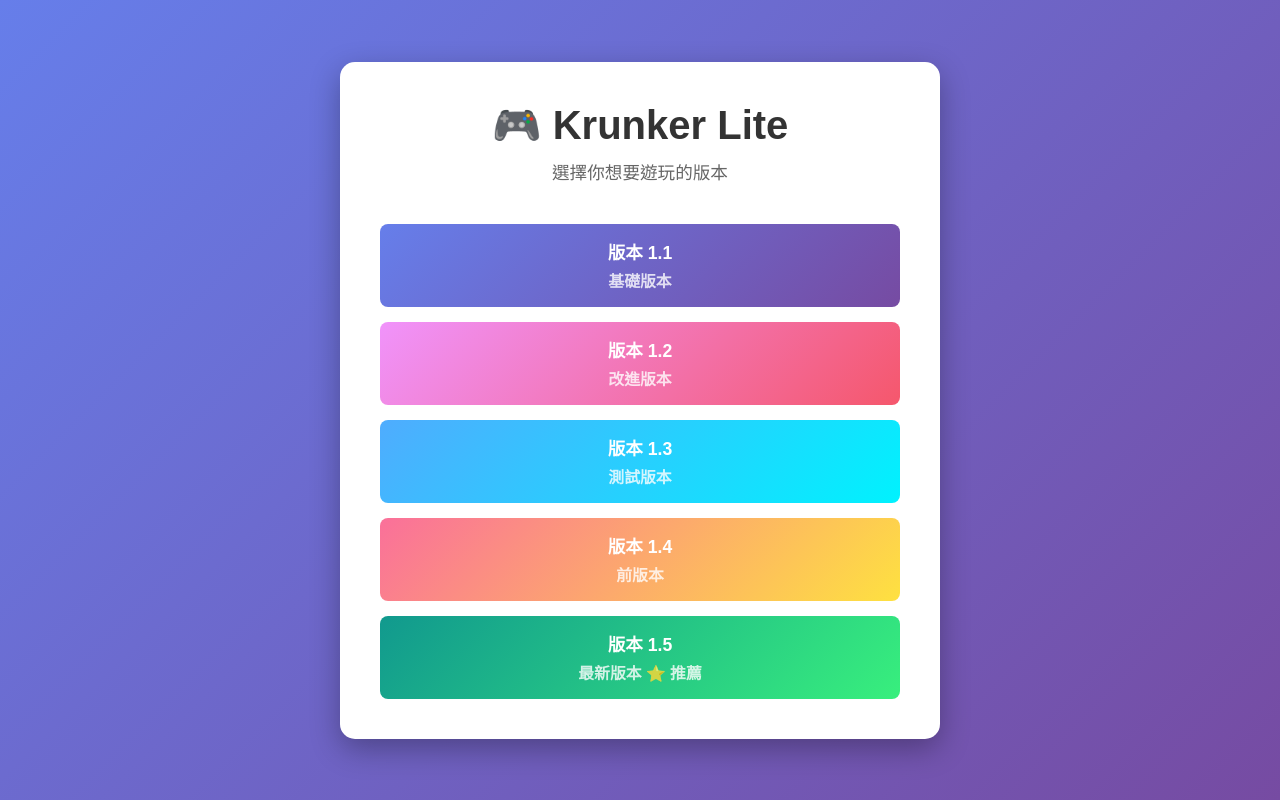
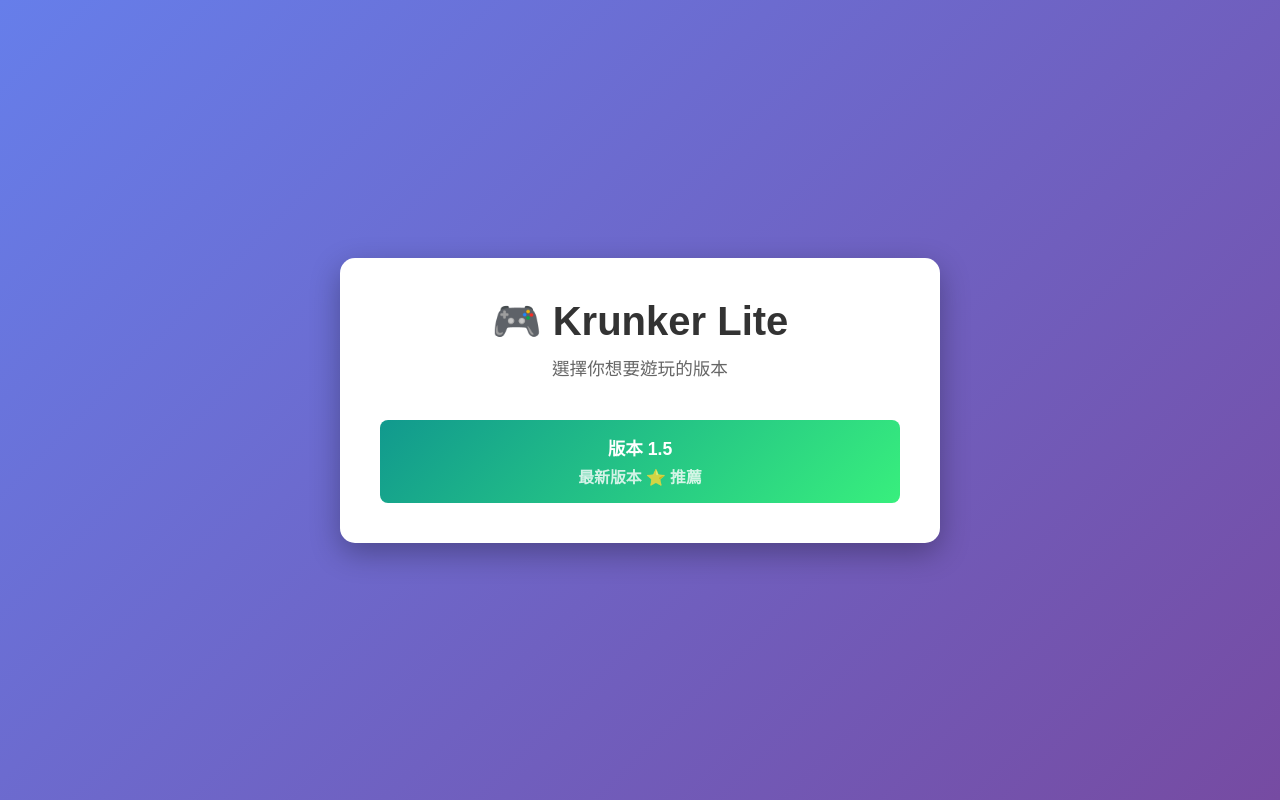
Before and after one commit to HMT1122/Krunker-lite-Iteration, a plain HTML site: page index.html in a window 1280 px wide. Drawn offline with Linux system fonts and the light colour scheme.

Commit message:
Keep only v1.5 on homepage and remove older version links

```diff
--- a/index.html
+++ b/index.html
@@ -60,46 +60,6 @@
             display: inline-block;
         }
 
-        .btn-v1 {
-            background: linear-gradient(135deg, #667eea 0%, #764ba2 100%);
-            color: white;
-        }
-
-        .btn-v1:hover {
-            transform: translateY(-3px);
-            box-shadow: 0 8px 20px rgba(102, 126, 234, 0.4);
-        }
-
-        .btn-v2 {
-            background: linear-gradient(135deg, #f093fb 0%, #f5576c 100%);
-            color: white;
-        }
-
-        .btn-v2:hover {
-            transform: translateY(-3px);
-            box-shadow: 0 8px 20px rgba(245, 87, 108, 0.4);
-        }
-
-        .btn-v3 {
-            background: linear-gradient(135deg, #4facfe 0%, #00f2fe 100%);
-            color: white;
-        }
-
-        .btn-v3:hover {
-            transform: translateY(-3px);
-            box-shadow: 0 8px 20px rgba(79, 172, 254, 0.4);
-        }
-
-        .btn-v4 {
-            background: linear-gradient(135deg, #fa709a 0%, #fee140 100%);
-            color: white;
-        }
-
-        .btn-v4:hover {
-            transform: translateY(-3px);
-            box-shadow: 0 8px 20px rgba(250, 112, 154, 0.4);
-        }
-
         .btn-v5 {
             background: linear-gradient(135deg, #11998e 0%, #38ef7d 100%);
             color: white;
@@ -123,22 +83,6 @@
         <p>選擇你想要遊玩的版本</p>
 
         <div class="version-buttons">
-            <a href="Krunker-litev1.1.html" class="btn btn-v1">
-                版本 1.1
-                <div class="version-label">基礎版本</div>
-            </a>
-            <a href="Krunker-litev1.2.html" class="btn btn-v2">
-                版本 1.2
-                <div class="version-label">改進版本</div>
-            </a>
-            <a href="Krunker-litev1.3.html" class="btn btn-v3">
-                版本 1.3
-                <div class="version-label">測試版本</div>
-            </a>
-            <a href="Krunker-litev1.4.html" class="btn btn-v4">
-                版本 1.4
-                <div class="version-label">前版本</div>
-            </a>
             <a href="Krunker-litev1.5.html" class="btn btn-v5">
                 版本 1.5
                 <div class="version-label">最新版本 ⭐ 推薦</div>
```
